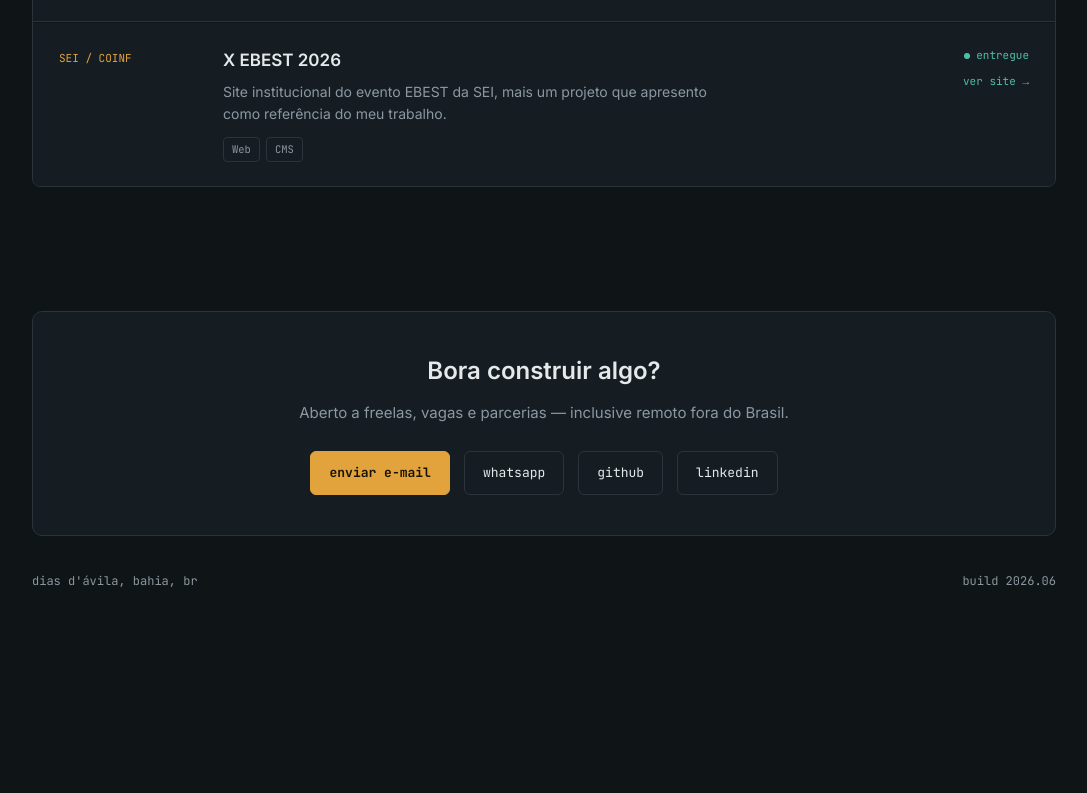
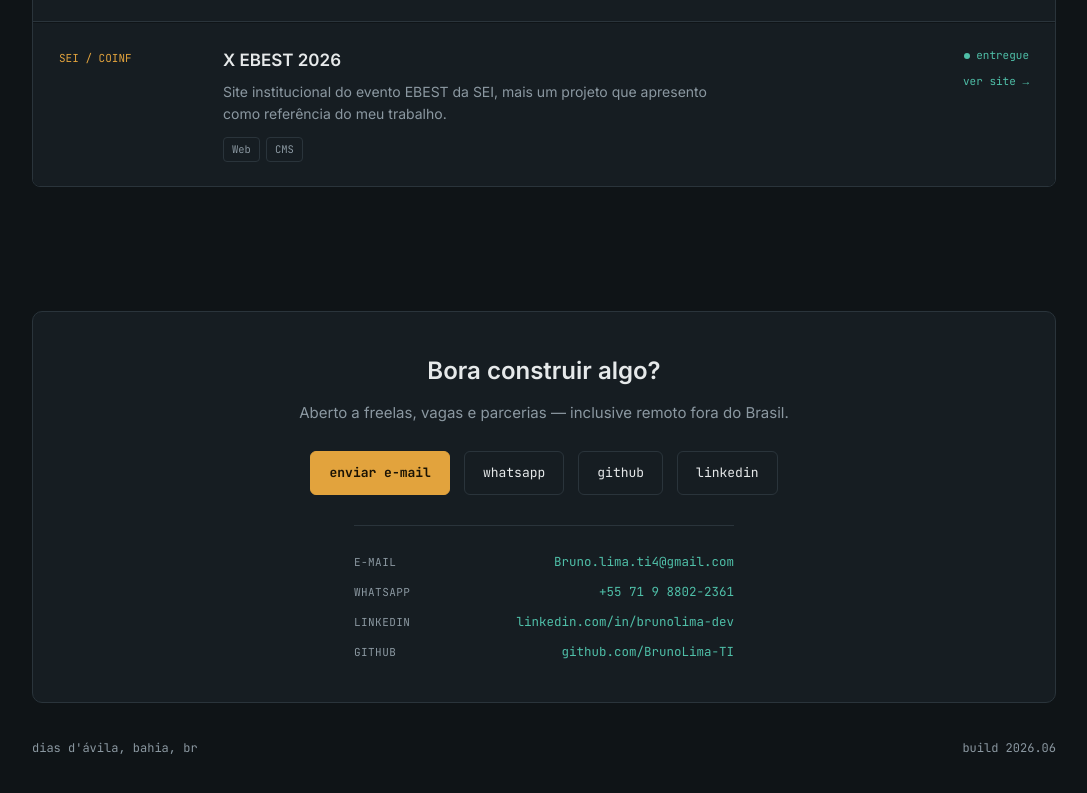
Before and after one commit to BrunoLima-TI/Portfolio, a plain HTML site: page index.html in a window 1280 px wide. Shown: the part 1796-2589 px from the top of the page, without its empty margins (96-1183 px from the left). Before the commit the page ends 2438 px from the top, so only its background shows below. Drawn offline with Linux system fonts and the light colour scheme.

Commit message:
Update index.html

```diff
--- a/index.html
+++ b/index.html
@@ -172,6 +172,22 @@
   .contact-box h2{font-size:24px; margin-bottom:10px;}
   .contact-box p{color:var(--muted); font-size:15px; margin-bottom:26px;}
   .contact-links{display:flex; justify-content:center; gap:14px; flex-wrap:wrap;}
+  .contact-info{
+    margin-top:30px; padding-top:26px; border-top:1px solid var(--line);
+    display:flex; flex-direction:column; gap:10px; max-width:380px; margin-left:auto; margin-right:auto;
+  }
+  .contact-row{
+    display:flex; align-items:center; justify-content:space-between; gap:12px;
+    font-size:13.5px;
+  }
+  .contact-k{
+    font-family:'JetBrains Mono', monospace; font-size:11px; color:var(--muted);
+    text-transform:uppercase; letter-spacing:0.04em;
+  }
+  .contact-row a{
+    color:var(--teal); text-decoration:none; font-family:'JetBrains Mono', monospace; font-size:12.5px;
+  }
+  .contact-row a:hover{color:var(--amber);}
   .foot-bottom{
     margin-top:36px; display:flex; justify-content:space-between; font-size:12px; color:var(--muted);
     font-family:'JetBrains Mono', monospace; flex-wrap:wrap; gap:10px;
@@ -182,6 +198,7 @@
     .stack-grid{grid-template-columns:repeat(2,1fr);}
     .proj{grid-template-columns:1fr; gap:10px;}
     .proj-status{justify-content:flex-start;}
+    .contact-row{flex-direction:column; align-items:flex-start; gap:2px;}
     h1{font-size:32px;}
     .navlinks{display:none;}
   }
@@ -209,7 +226,7 @@
       <h1>Construo sistemas que <span class="accent">ficam de pé</span> em produção.</h1>
       <p class="lead">Desenvolvedor full stack e estudante de Sistemas de Informação. Trabalho com aplicações web, integrações e infraestrutura — do front-end ao Docker que mantém tudo rodando.</p>
       <div class="cta-row">
-        <a class="btn btn-primary" href="#projetos">ver projetos →</a>
+        <a class="btn btn-primary" href="https://github.com/BrunoLima-TI?tab=repositories" target="_blank">ver projetos →</a>
         <a class="btn btn-ghost" href="#contato">falar comigo</a>
       </div>
     </div>
@@ -261,7 +278,7 @@
         </div>
         <div>
           <div class="proj-status">em produção</div>
-          <a class="proj-link" href="https://github.com/hg413/Gestao-de-Frotas" target="_blank">ver código →</a>
+          <a class="proj-link" href="https://github.com/BrunoLima-TI/Gestao-de-Frotas" target="_blank">ver código →</a>
         </div>
       </div>
 
@@ -311,8 +328,14 @@
       <div class="contact-links">
         <a class="btn btn-primary" href="mailto:Bruno.lima.ti4@gmail.com">enviar e-mail</a>
         <a class="btn btn-ghost" href="https://wa.me/5571988022361" target="_blank">whatsapp</a>
-        <a class="btn btn-ghost" href="https://github.com/hg413" target="_blank">github</a>
+        <a class="btn btn-ghost" href="https://github.com/BrunoLima-TI" target="_blank">github</a>
         <a class="btn btn-ghost" href="https://www.linkedin.com/in/brunolima-dev/" target="_blank">linkedin</a>
+      </div>
+      <div class="contact-info">
+        <div class="contact-row"><span class="contact-k">e-mail</span><a href="mailto:Bruno.lima.ti4@gmail.com">Bruno.lima.ti4@gmail.com</a></div>
+        <div class="contact-row"><span class="contact-k">whatsapp</span><a href="https://wa.me/5571988022361" target="_blank">+55 71 9 8802-2361</a></div>
+        <div class="contact-row"><span class="contact-k">linkedin</span><a href="https://www.linkedin.com/in/brunolima-dev/" target="_blank">linkedin.com/in/brunolima-dev</a></div>
+        <div class="contact-row"><span class="contact-k">github</span><a href="https://github.com/BrunoLima-TI" target="_blank">github.com/BrunoLima-TI</a></div>
       </div>
     </div>
     <div class="foot-bottom">
```
